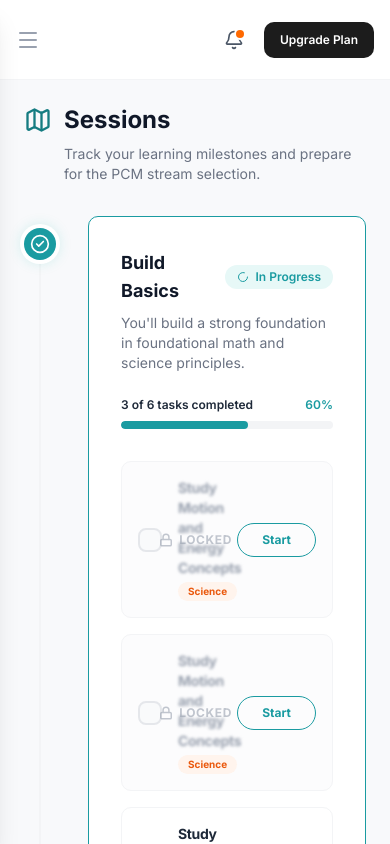
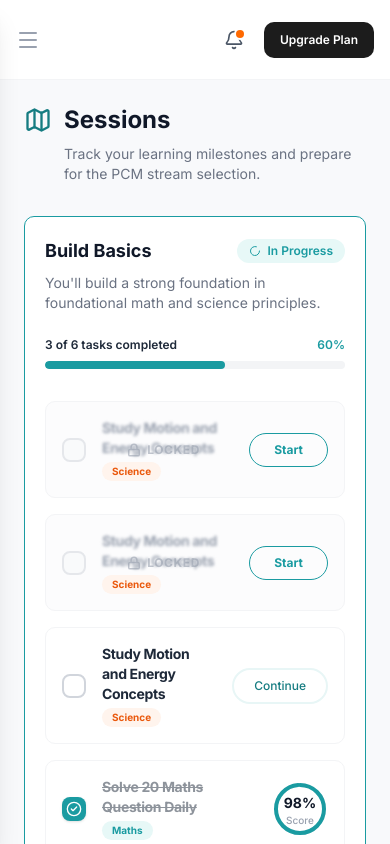
Before and after one commit to anuj-My/consul-it-open, a Next.js app: page /career-roadmap in a window 390 px wide. Built offline with nearby package versions, Linux system fonts and the light colour scheme.

Commit message:
fixed responsive issues

```diff
--- a/app/(dashboard)/career-roadmap/page.tsx
+++ b/app/(dashboard)/career-roadmap/page.tsx
@@ -17,7 +17,7 @@ export default function CareerRoadmapPage() {
         </p>
       </div>
 
-      <div className="grid grid-cols-1 lg:grid-cols-[1fr_340px] gap-6">
+      <div className="grid grid-cols-1 xl:grid-cols-[1fr_340px] gap-6">
         <SessionsRoadmap />
 
         <div className="space-y-6">
--- a/components/sessions/sessions-roadmap.tsx
+++ b/components/sessions/sessions-roadmap.tsx
@@ -78,15 +78,15 @@ const MILESTONES: Milestone[] = [
 export function SessionsRoadmap() {
   return (
     <div className="relative">
-      <div className="absolute left-[15px] top-6 bottom-6 w-0.5 bg-gray-100" />
+      <div className="absolute left-[15px] top-6 bottom-6 w-0.5 bg-gray-100 hidden sm:block" />
 
       <div className="space-y-6">
         {MILESTONES.map((milestone, index) => {
           const isActive = milestone.status === "active";
 
           return (
-            <div key={milestone.title} className="relative flex gap-8">
-              <div className="relative z-10 shrink-0 mt-3">
+            <div key={milestone.title} className="relative flex sm:gap-8">
+              <div className="relative z-10 shrink-0 mt-3 hidden sm:block">
                 {isActive ? (
                   <div className="w-8 h-8 rounded-full bg-teal-500 flex items-center justify-center shadow-[0_0_15px_rgba(20,184,166,0.3)] ring-4 ring-white">
                     <CheckCircle2 className="w-5 h-5 text-white" />
@@ -102,8 +102,8 @@ export function SessionsRoadmap() {
                 <div
                   className={`rounded-lg border transition-all duration-300 ${
                     isActive
-                      ? "bg-white border-[#1a9ba1] p-8"
-                      : "bg-white border p-6 opacity-70"
+                      ? "bg-white border-[#1a9ba1] p-5 sm:p-8"
+                      : "bg-white border p-4 sm:p-6 opacity-70"
                   }`}
                 >
                   <div className="flex items-center justify-between mb-2">
```
